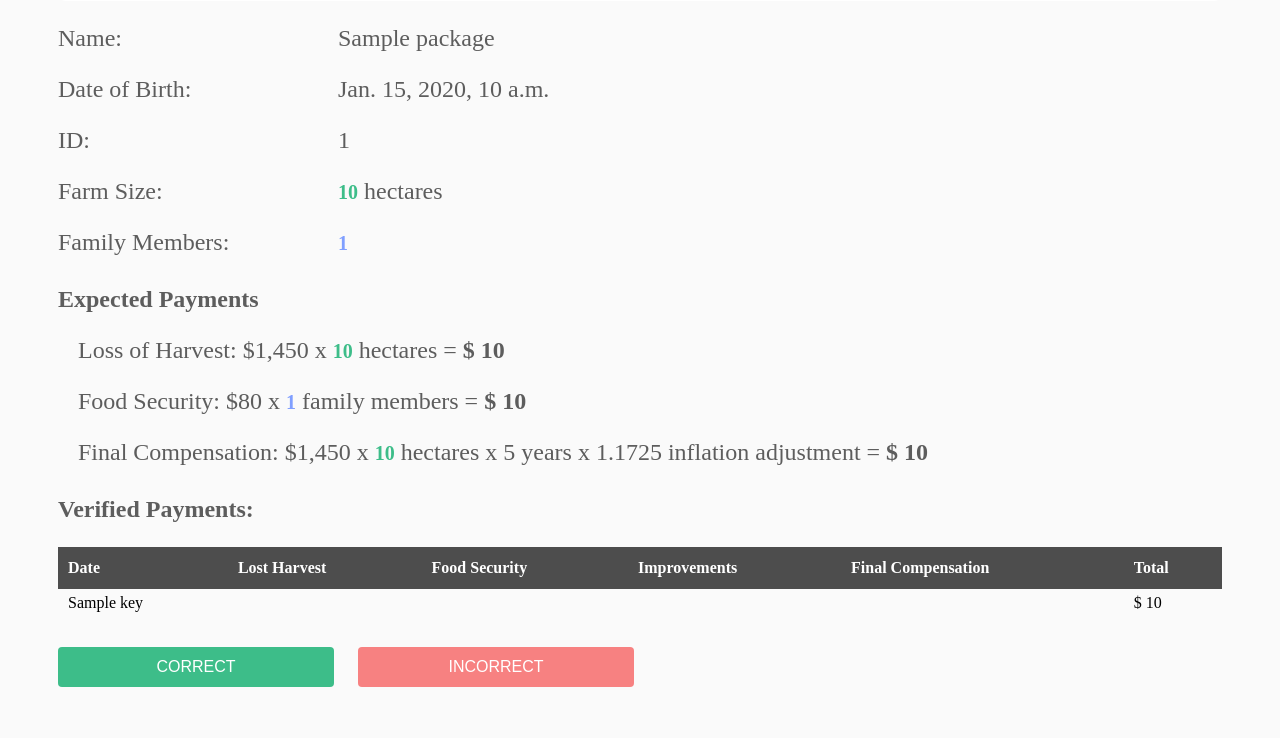
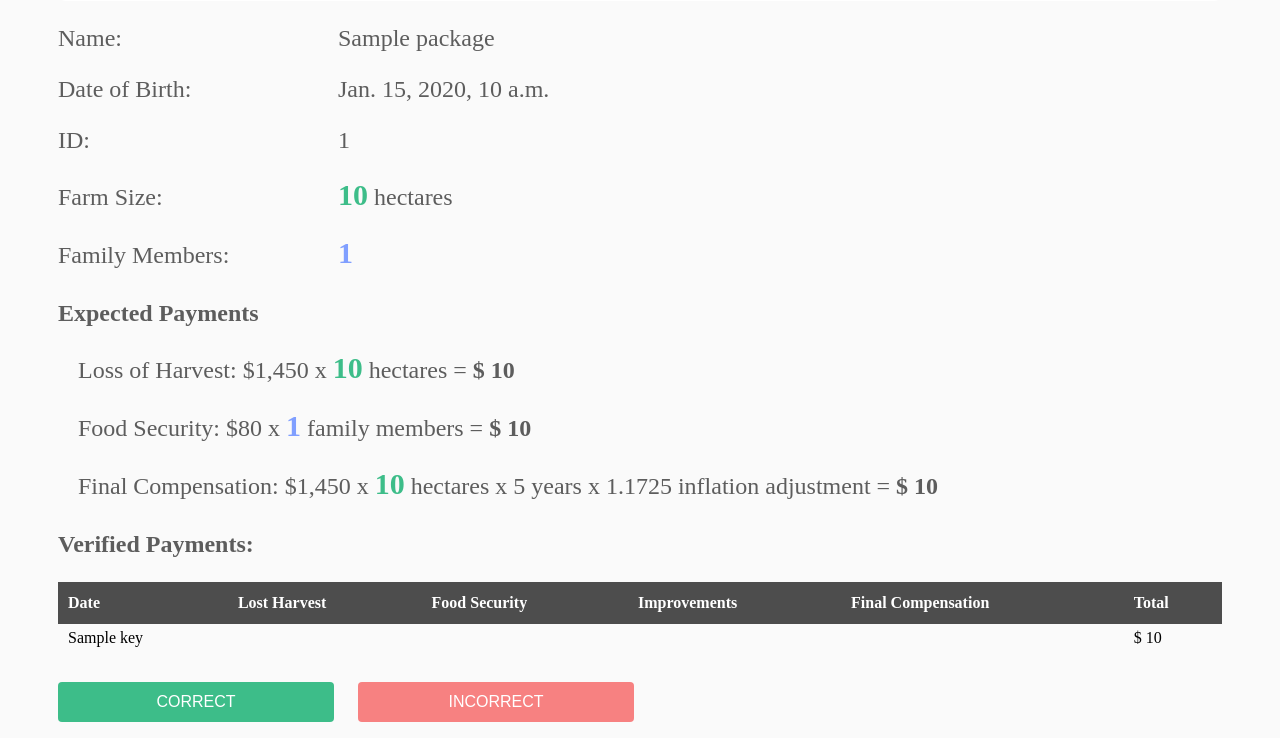
Before and after one commit to acounsel/django_haiticomp, a Django app: template templates/english/package.html in a window 1280 px wide. Shown: the part 247-985 px from the top of the page. Run offline with Django 3.2, Linux system fonts and the light colour scheme; the template is opened without the code that fills it: most values are stand-ins (such as "Sample title", 1, 10 or a date in 2020); some libraries are stand-ins or nearby versions.

Commit message:
font size formula variable

```diff
--- a/static/css/main.css
+++ b/static/css/main.css
@@ -150,12 +150,12 @@ th {
   margin-left: 20px;
 }
 .FormulaVariable {
-  font-size: 20px;
+  font-size: 30px;
   font-weight: 600;
   color: #3DBD89;
  }
   .FormulaVariable-blue {
-    font-size: 20px;
+    font-size: 30px;
     font-weight: 600;
     color: #809fff;
   }
```
